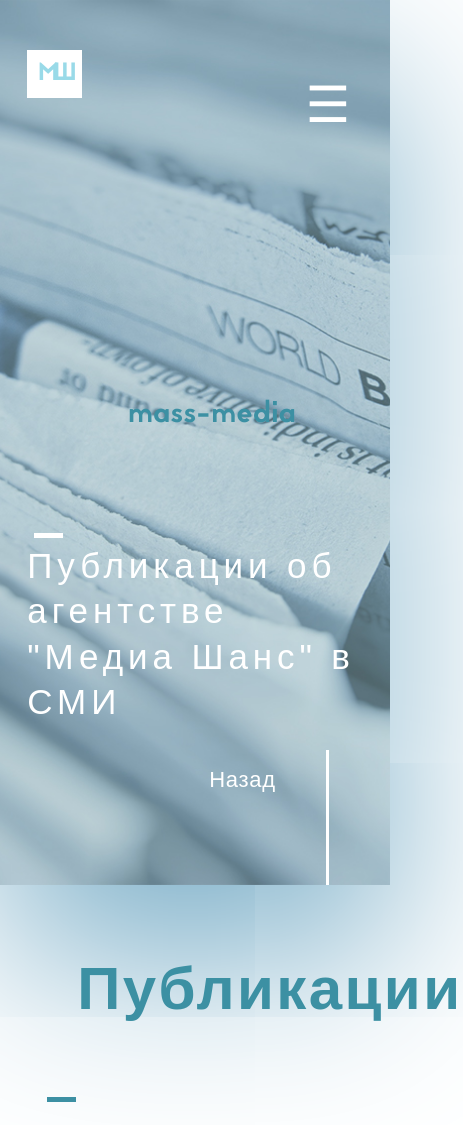
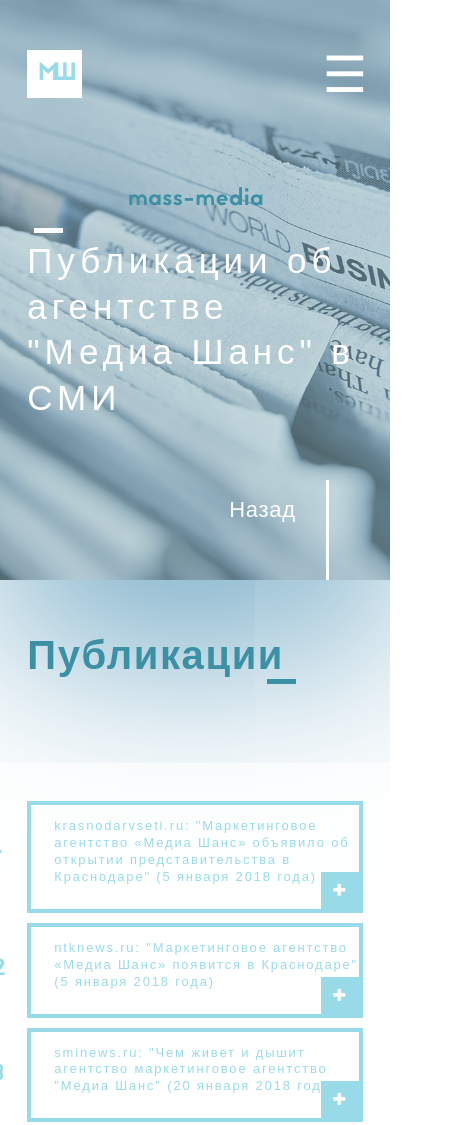
Before and after one commit to Media-chance/mediachance.github.io, a plain HTML site: page pages/smi.html in a window 390 px wide. Shown: the top 1125 px of the page, 463 px wide, since content can reach past the window. Drawn offline with Linux system fonts and the light colour scheme; a script that the page names is missing; files whose address does not match are found by name.

Commit message:
Update media.css

```diff
--- a/pages/css/media.css
+++ b/pages/css/media.css
@@ -1,15 +1,32 @@
 /* 1601 - 1920 px */
 @media screen and (max-width: 1920px) {
-
+.service__title {
+    font-size: 26px;
+    }
 }
 
 /* 1369 - 1600 px */
 @media screen and (max-width: 1600px) {
-
+.service__title {
+    font-size: 26px;
+    }
 }
 
 /* 961 - 1368 px */
 @media screen and (max-width: 1368px) {
+    .nav__showmenu {
+    position: absolute;
+    z-index: 3;
+    display: inline-block;
+    left: 85%;
+    margin-top: 30px;
+    padding: 5px 10px 10px;
+    top: 2px;
+    font-size: 50px;
+}
+.service__title {
+    font-size: 26px;
+    }
     .offer__bg {
         font-size: 40px;
     }
@@ -42,6 +59,19 @@
 
 /* 769 - 960 px */
 @media screen and (max-width: 960px) {
+    .nav__showmenu {
+    position: absolute;
+    z-index: 3;
+    display: inline-block;
+    left: 85%;
+    margin-top: 30px;
+    padding: 5px 10px 10px;
+    top: 2px;
+    font-size: 50px;
+    }
+    .service__title {
+    font-size: 26px;
+    }
     .next {
         display: none;
     }
@@ -55,9 +85,43 @@
 
 /* 481 - 768 px */
 @media screen and (max-width: 768px) {
-    .offer__bg {
-        font-size: 30px;
-        position: relative;
+   .nav__showmenu {
+    position: absolute;
+    z-index: 3;
+    display: inline-block;
+    left: 85%;
+    margin-top: -10px;
+    padding: 5px 10px 10px;
+    top: 2px;
+    font-size: 50px;
+}
+ .scroll {
+    display: block;
+    font-size: 22px;
+    border-right: 3px solid #fff;
+    height: 100px;
+    padding-top: 20px;
+    color: #fff;
+    width: 100px;
+    text-decoration: none;
+    position: absolute;
+    right: 10%;
+    bottom: 0;
+    transition: all 0.3s ease;
+}
+
+.section-title__title {
+    font-size: 40px;
+}
+
+.section-title__title {
+    margin-left: 0px;
+    position: relative;
+    font-weight: bold;
+}
+	.offer__bg {
+        font-size: 24px;
+        position: absolute;
     }
     .header {
         height: auto;
@@ -76,23 +140,18 @@
         top: auto;
         left: auto;
     }
-    .hamburger {
-        position: relative;
-        top: auto;
-        right: auto;
-        float: none;
-        margin-top: 14px;
-    }
+
     .offer {
         position: relative;
         left: auto;
         top: auto;
-        padding-top: 300px;
+        padding-top: 100px;
     }
     .offer__title {
         font-size: 35px;
         width: auto;
         margin-left: auto;
+        margin-top: 10px;
     }
     .offer__text {
         margin-left: 0;
@@ -103,9 +162,36 @@
     }
 }
 
+.service__title {
+    font-size: 13px;
+    margin-left: -30px;
+}
+
 /* 320 - 480 px */
 @media screen and (max-width: 480px) {
-    .section-title__title {
-        font-size: 60px;
-    }
+
+    .nav__showmenu {
+    position: absolute;
+    z-index: 3;
+    display: inline-block;
+    left: 85%;
+    margin-top: -10px;
+    padding: 5px 10px 10px;
+    top: 2px;
+    font-size: 50px;
 }
+
+.section-title__title {
+    font-size: 40px;
+}
+
+.section-title__title {
+    margin-left: 0px;
+    position: relative;
+    font-weight: bold;
+}
+.service__title {
+    font-size: 13px;
+    margin-left: -30px;
+
+}
```
